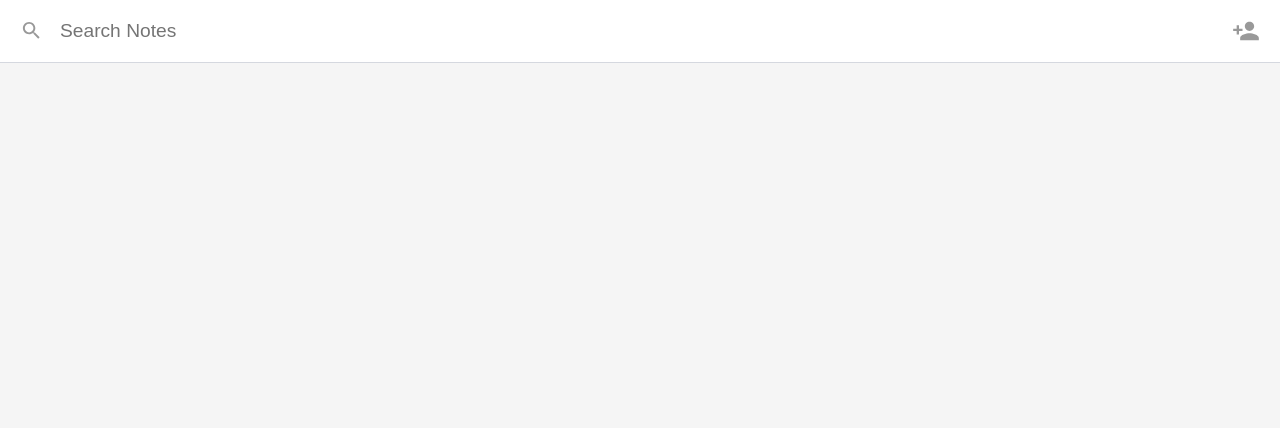
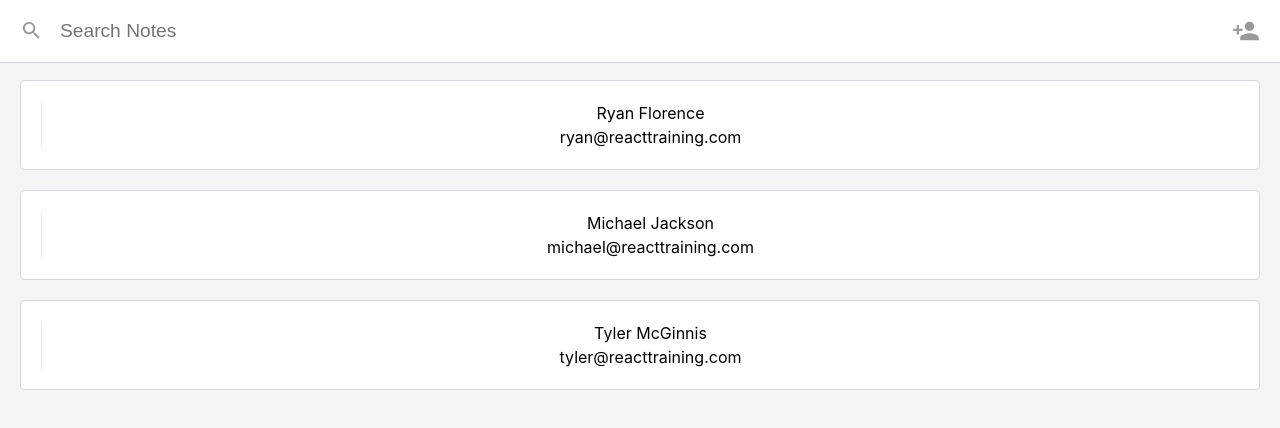
Before and after one commit to Tobibur/my-notes-app, a React (Create React App) app: page / in a window 1280 px wide. Shown: the top 428 px of the page. Built offline with nearby package versions, Linux system fonts and the light colour scheme.

Commit message:
ListNotes: Added static list of notes

```diff
--- a/src/App.js
+++ b/src/App.js
@@ -2,10 +2,28 @@ import React from 'react';
 import './App.css';
 import ListNotes from './components/ListNotes'
 
+const notes = [
+  {
+      "id": "ryan",
+      "title": "Ryan Florence",
+      "description": "ryan@reacttraining.com"
+  },
+  {
+      "id": "michael",
+      "title": "Michael Jackson",
+      "description": "michael@reacttraining.com"
+  },
+  {
+      "id": "tyler",
+      "title": "Tyler McGinnis",
+      "description": "tyler@reacttraining.com"
+  }
+]
+
 function App() {
   return (
     <div className="App">
-      <ListNotes/>
+      <ListNotes noteList={notes}/>
     </div>
   );
 }
--- a/src/components/ListNotes.js
+++ b/src/components/ListNotes.js
@@ -15,6 +15,18 @@ class ListNotes extends Component {
                         Add Contact
                     </a>
                 </div>
+
+                <ol className='contact-list'>
+                    {this.props.noteList.map((note) => (
+                        <li key={note.id} className='contact-list-item'>
+                            <div className='contact-details'>
+                                <li>{note.title}</li>
+                                <li>{note.description}</li>
+                            </div>
+                        </li>
+                    ))}
+
+                </ol>
             </div>
         )
     }
```
